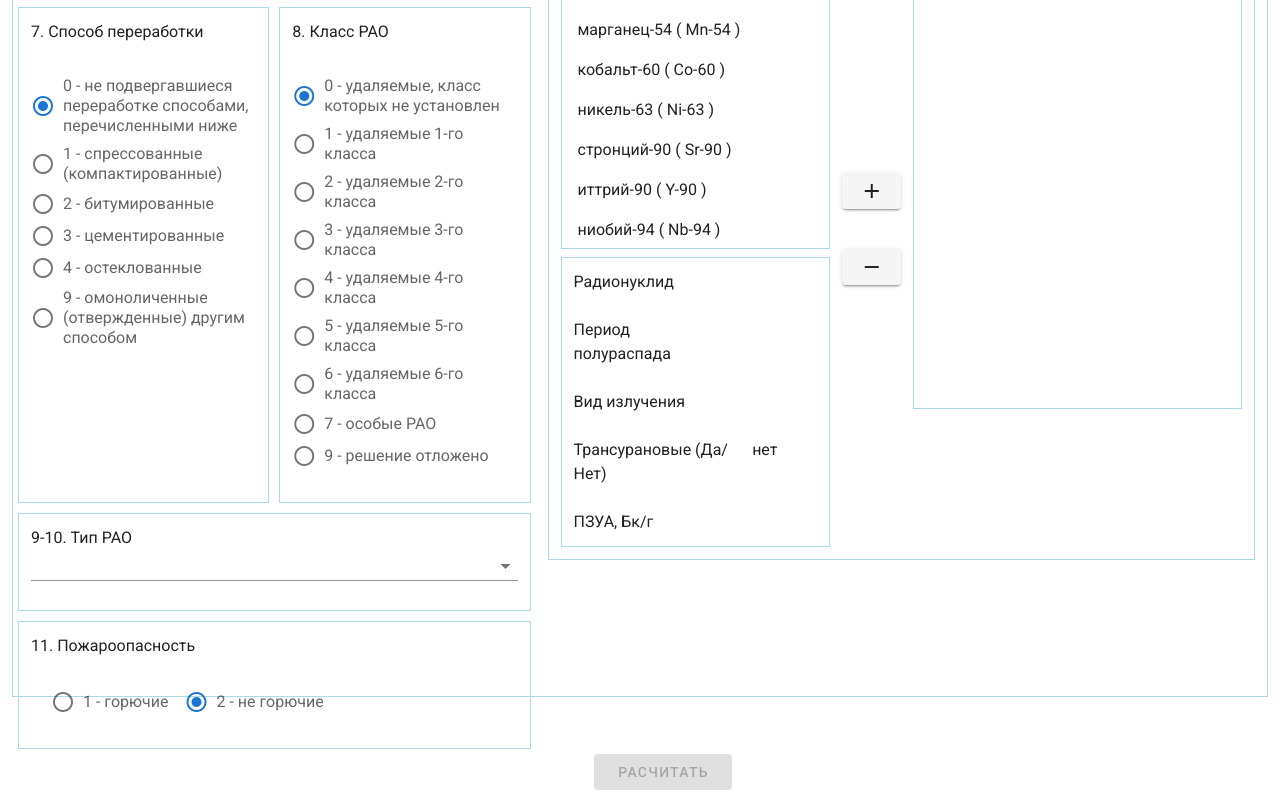
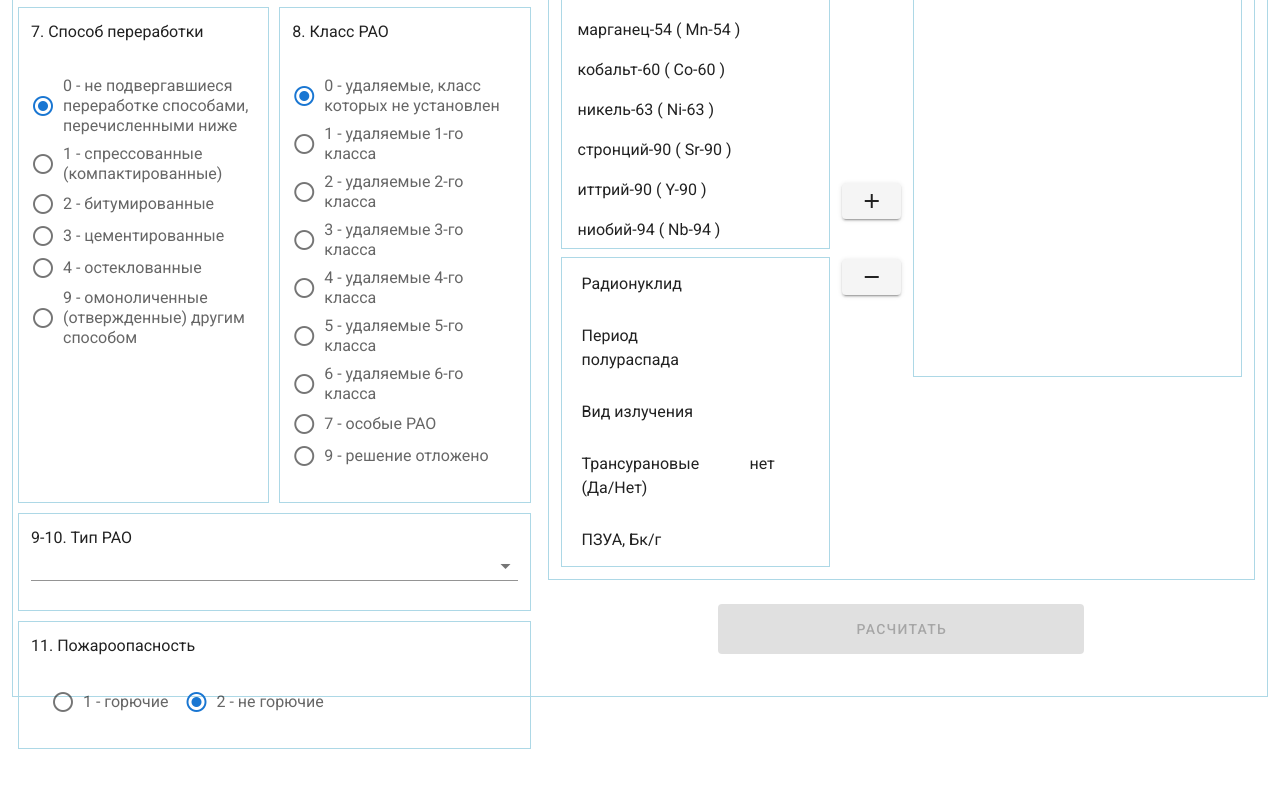
Before and after one commit to rasvv/vue-calc, a Vue app: page / in a window 1280 px wide. Shown: the part 335-1135 px from the top of the page. After the commit the page ends 1089 px from the top, so only its background shows below. Built offline with nearby package versions, Linux system fonts and the light colour scheme.

Commit message:
Calculator complete

```diff
--- a/src/components/Calculator.vue
+++ b/src/components/Calculator.vue
@@ -133,10 +133,10 @@
                 <v-text-field
                   v-show="showUda === 1"
                   label="Удельная активность"
-                  type="number"
                   hide-details="auto"
                   clearable
                   v-model="obUdAct"
+                  @change="recalcObUdActFilter"
                   suffix="Бк/г"
                 ></v-text-field>
                 <v-row v-show="showUda === 2">
@@ -144,7 +144,7 @@
                     <v-text-field
                       label="Суммарная активность"
                       v-model="sumAct"
-                      type="number"
+                      @change="recalcSumActFilter"
                       hide-details="auto"
                       clearable
                       :rules="[rules.required]"
@@ -222,7 +222,6 @@
                           label="Удельная активность (Бк/г)"
                           v-show="showUda === 0"
                           v-model="item.UdA"
-                          type="number"
                           @change="isdisb()"
                           :rules="[rules.required]"
                           hide-details="auto"
@@ -238,8 +237,10 @@
                                 recalcUdA(item);
                                 isdisb();
                               "
-                              @click="recalcUdA(item);
-                                isdisb();"
+                              @click="
+                                recalcUdA(item);
+                                isdisb();
+                              "
                               :rules="[rules.required, rules.percent]"
                               hide-details="auto"
                               suffix="%"
@@ -249,6 +250,7 @@
                             <v-text-field
                               label="Удельная активность (Бк/г)"
                               :readonly="true"
+                              :key="UdAKey"
                               v-model="item.UdA"
                               type="number"
                               hide-details="auto"
@@ -276,8 +278,7 @@
             </div>
           </v-row>
         </v-container>
-      </v-col>
-      <div>
+        <v-row class="d-flex justify-center mt-6">
           <v-dialog
             v-model="showNuclidsTable"
             persistent
@@ -289,7 +290,8 @@
                 v-bind="attrs"
                 v-on="on"
                 :disabled="!enabledBTN"
-              width="150%"
+                height="50px"
+                width="50%"
                 @click="calcCodRAO"
               >
                 Расчитать
@@ -302,7 +304,9 @@
               v-on:close-dialog="closeDialog"
             />
           </v-dialog>
-      </div>
+        </v-row>
+      </v-col>
+      <div></div>
     </v-row>
   </v-container>
 </template>
--- a/src/components/calculator.js
+++ b/src/components/calculator.js
@@ -12,6 +12,7 @@ export default {
       nuclids: [],
       favoriteNuclids: 1,
       showUda: 0,
+      UdAKey: 0,
       sumAct: null,
       obUdAct: null,
       mass: null,
@@ -37,7 +38,7 @@ export default {
         'overflow-y': 'scroll'
       },
       rightPanel: {
-        height: '60vh'
+        height: '56vh'
       },
       headers: [
         { text: "Радионуклид", value: "Name_RN" },
@@ -111,6 +112,7 @@ export default {
       if (this.selectedNuclids.length === 0) return false;
       console.log(this.selectedNuclids);
       this.selectedNuclids.forEach((elem) => {
+        elem.UdA = this.replaceExponent(elem.UdA)
         console.log(elem.UdA);
         if (!elem.UdA || elem.UdA <= 0) per = true;
       });
@@ -127,7 +129,7 @@ export default {
 
       elem.UdA = (this.obUdAct * elem.Percent / 100).toFixed(2)
       console.log("elem.UdA = " + elem.UdA)
-
+      this.UdAKey += 1
       console.log("++=== recalcUdA ===++");
     },
     parseSelected() {
@@ -418,14 +420,18 @@ export default {
       console.log(this.codRAO);
 
       this.showNuclidsTable = true
-      this.rightPanel.height = '40vh'
-      console.log("++=== calcCodRAO ===++");
+      console.log("++=== calcCodRAO ===++")
     },
     reloadVar() {
-      console.log("--=== reloadVar ===--");
+      console.log("--=== reloadVar ===--")
       this.selectedNuclids.splice(0)
+      this.selectedNuclids = []
+      console.log("this.selectedNuclids")
+      console.log(this.selectedNuclids)
       this.selected = {}
-      this.codRAO = require("@/db/codRAO.json");
+      // this.codRAO.splice(0)
+      this.codRAO = []
+      this.codRAO = require("@/db/codRAO.json")
       this.validNuclids = false
       this.codRAO[8].value = "**"
       this.selectedTypes = []
@@ -434,20 +440,36 @@ export default {
       this.mass = null
       this.obUdAct = null
       this.sostav = ["0", "0", "0"]
-
-      console.log("++=== reloadVar ===++");
+      console.log("++=== reloadVar ===++")
     },
     closeDialog() {
-      console.log("--=== closeDialog ===--");
+      console.log("--=== closeDialog ===--")
       this.showNuclidsTable = false
       this.reloadVar()
-      console.log("++=== closeDialog ===++");
-    }
+      console.log("++=== closeDialog ===++")
+    },
+    replaceExponent(value) {
+      console.log("--=== recalcSumActFilter ===--")
+      console.log("sumAct = " + this.sumAct)
+      value = value.toString()
+      value = value.replace(",", ".")
+      if (value.indexOf("e+") === -1) value = value.replace("+", "e+")
+      if (value.indexOf("e-") === -1) value = value.replace("-", "e-")
+      console.log("sumAct = " + value)
+      console.log("++=== recalcSumActFilter ===++")
+      return +value
+    },
+    recalcSumActFilter() {
+      this.sumAct = this.replaceExponent(this.sumAct)
+    },
+    recalcObUdActFilter() {
+      this.obUdAct = this.replaceExponent(this.obUdAct)
+    },
   },
   created() {
-    this.codRAO = require("@/db/codRAO.json");
-    this.nuclids = require("@/db/nuclids.json");
-    this.typeRAO = require("@/db/typeRAO.json");
+    this.codRAO = require("@/db/codRAO.json")
+    this.nuclids = require("@/db/nuclids.json")
+    this.typeRAO = require("@/db/typeRAO.json")
   },
   computed: {
     filteredNuclids() {
--- a/src/components/views/Kod.vue
+++ b/src/components/views/Kod.vue
@@ -108,19 +108,10 @@ export default {
         });
     },
     copyToClipboard() {
-      // try {
       navigator.clipboard.writeText(this.kodRAO);
-      // } catch(e) {
-      //   throw e
-      // }
     },
     closeDialog() {
       this.$emit("close-dialog");
-    },
-  },
-  computed: {
-    show_Kod() {
-      return localStorage.MODAL_NAME === "show_Kod_Form";
     },
   },
 };
--- a/src/components/views/RadioNuclids.vue
+++ b/src/components/views/RadioNuclids.vue
@@ -1,34 +1,34 @@
 <template>
   <v-container>
-    <v-row>
-      <v-col cols="8"> Радионуклид </v-col>
-      <v-col cols="4">
+    <v-row class="lineheight">
+      <v-col cols="8" class="lineheight"> Радионуклид </v-col>
+      <v-col cols="4" class="lineheight">
         {{ selected.Name_RN_Lat }}
       </v-col>
     </v-row>
-    <v-row>
-      <v-col cols="8"> Период полураспада </v-col>
-      <v-col cols="4">
+    <v-row class="lineheight">
+      <v-col cols="8" class="lineheight"> Период полураспада </v-col>
+      <v-col cols="4" class="lineheight">
         {{ selected.Period_p_r }} {{ selected.Edinica_izmer_p_r }}
       </v-col>
     </v-row>
-    <v-row>
-      <v-col cols="8"> Вид излучения </v-col>
-      <v-col cols="4">
+    <v-row class="lineheight">
+      <v-col cols="8" class="lineheight"> Вид излучения </v-col>
+      <v-col cols="4" class="lineheight">
         {{ selected.Vid_izluch }}
       </v-col>
     </v-row>
-    <v-row>
-      <v-col cols="8"> Трансурановые (Да/Нет) </v-col>
-      <v-col cols="4">
+    <v-row class="lineheight">
+      <v-col cols="8" class="lineheight"> Трансурановые (Да/Нет) </v-col>
+      <v-col cols="4" class="lineheight">
         <!-- {{ selected.Trans }} -->
         <!-- {{ selected.Num_TM > 92? 'да': 'нет' }} -->
         {{ trans }}
       </v-col>
     </v-row>
-    <v-row>
-      <v-col cols="8"> ПЗУА, Бк/г </v-col>
-      <v-col cols="4">
+    <v-row class="lineheight">
+      <v-col cols="8" class="lineheight"> ПЗУА, Бк/г </v-col>
+      <v-col cols="4" class="lineheight">
         {{ codRAO[0].value === 1 ? selected.UdA_GRO : selected.UdA_TRO }}
       </v-col>
     </v-row>
@@ -43,5 +43,8 @@ export default {
   },
 };
 </script>
+
 <style lang="sass">
+.lineheight
+	padding: 2px 8px
 </style>
```
Lines whose indentation alone changed are shown as unchanged.
